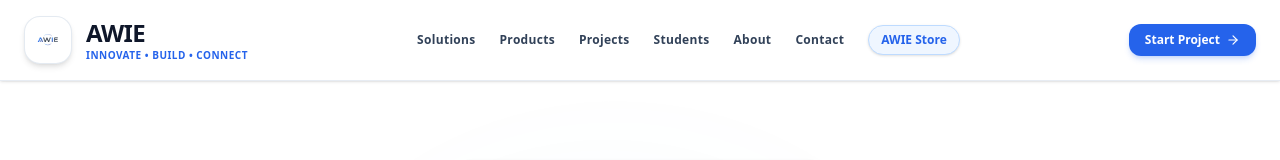
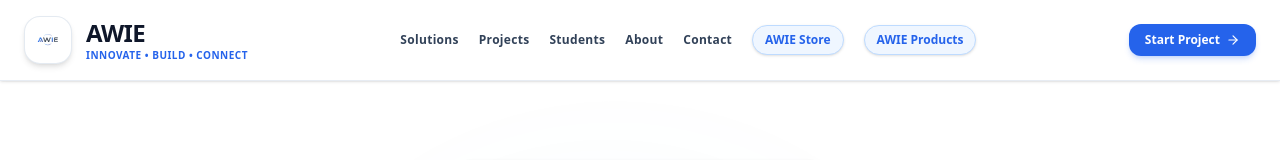
Before and after one commit to awielabs/awiewebsite, a Next.js app: page / in a window 1280 px wide. Shown: the top 160 px of the page. Built offline with nearby package versions, Linux system fonts and the light colour scheme.

Commit message:
Rename Products to AWIE Products and style like AWIE Store pill

```diff
--- a/components/layout/Navbar.tsx
+++ b/components/layout/Navbar.tsx
@@ -19,12 +19,12 @@ export default function Navbar() {
 
   const navLinks = [
     { name: 'Solutions', href: '/solutions' },
-    { name: 'Products', href: '/products' },
     { name: 'Projects', href: '/projects' },
     { name: 'Students', href: '/students' },
     { name: 'About', href: '/about' },
     { name: 'Contact', href: '/contact' },
-    { name: 'AWIE Store', href: '/store', isStore: true }
+    { name: 'AWIE Store', href: '/store', isPill: true },
+    { name: 'AWIE Products', href: '/products', isPill: true }
   ];
 
   return (
@@ -55,13 +55,13 @@ export default function Navbar() {
         </Link>
 
         {/* Desktop Navigation Links */}
-        <div className="hidden lg:flex items-center gap-6">
+        <div className="hidden lg:flex items-center gap-5">
           {navLinks.map((link) => (
             <Link
               key={link.name}
               href={link.href}
               className={
-                link.isStore
+                link.isPill
                   ? "px-3 py-1.5 rounded-full bg-blue-50 border border-blue-200 text-xs font-black text-[#2563EB] hover:bg-[#2563EB] hover:text-white transition-all shadow-sm flex items-center gap-1.5"
                   : "text-xs font-bold text-slate-700 hover:text-[#2563EB] transition-colors tracking-wide"
               }
@@ -111,7 +111,11 @@ export default function Navbar() {
                 key={link.name}
                 href={link.href}
                 onClick={() => setIsMobileMenuOpen(false)}
-                className="text-sm font-bold text-slate-700 hover:text-[#2563EB] py-1 transition-colors"
+                className={
+                  link.isPill
+                    ? "px-3.5 py-2 rounded-xl bg-blue-50 border border-blue-200 text-sm font-bold text-[#2563EB] hover:bg-[#2563EB] hover:text-white transition-all inline-block"
+                    : "text-sm font-bold text-slate-700 hover:text-[#2563EB] py-1 transition-colors"
+                }
               >
                 {link.name}
               </Link>
```
